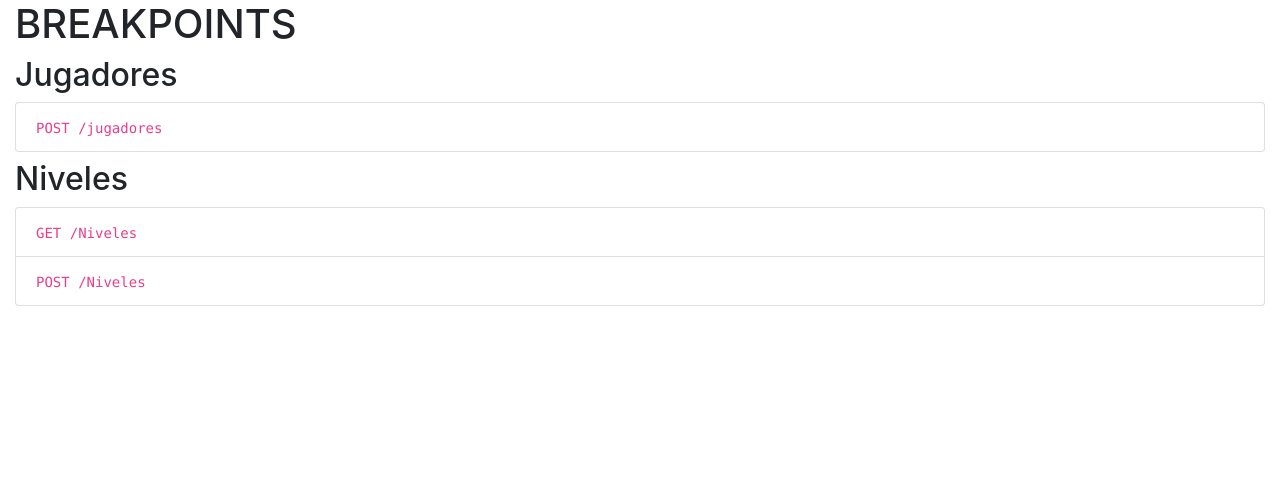
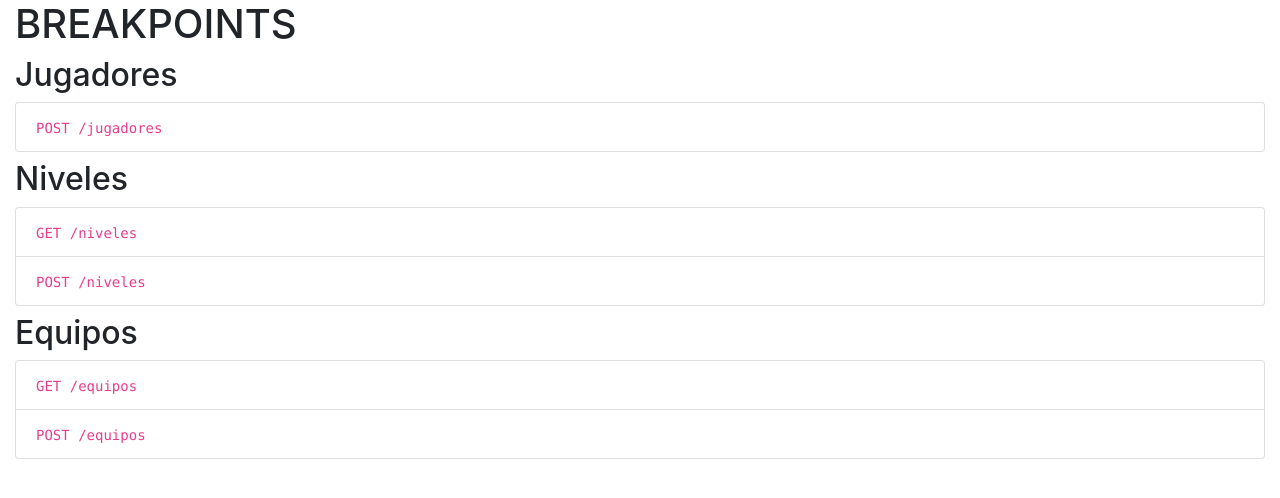
Before and after one commit to abraham1669/api.resuelve.com, a PHP site: page / in a window 1280 px wide. Shown: the top 498 px of the page. Run offline with PHP 8.4, Linux system fonts and the light colour scheme.

Commit message:
[1.0.10] #19-04-21 ##Added -Se añadieron Endpoints para Niveles y Equipos

```diff
--- a/includes/_functions.php
+++ b/includes/_functions.php
@@ -1,75 +1,9 @@
 <?php
 require_once 'medoo.php';
 require_once '_db.php';
-// require_once 'JWT.php';
 
-// function generateToken($json) {
-//   global $db;
-//   if(isset($json['usuario']) && !empty($json['usuario']) && isset($json["password"]) && !empty($json['password'])){
-//     $usuario = trim($json['usuario']);
-//     $password = md5($json['password']);
-//     $siExiste = $db->count("tbl_usuarios",["AND" =>["correo_usr" => $usuario, "clave_usr" => $password]]);
-//     if($siExiste > 0){
-//       $data = $db->get("tbl_usuarios","*",["AND" =>["correo_usr" => $usuario, "clave_usr" => $password]]);
-//         if($data['activo_usr'] == 1){
-//             session_start();
-//             $_SESSION['id'] = $data['id_usr'];
-//             $_SESSION['nombre'] = $data['nombre_usr'];
-//             $_SESSION['correo'] = $data['correo_usr'];
-//             $_SESSION['permisos'] = $data['permisos_usr'];
-//             $payload = [
-//               'iat' => time(),
-//               'iss' => 'localhost',
-//               'exp' => time() + (15*60),
-//               'userId' => $data['id_usr']
-//             ];
-//             $token = JWT::encode($payload, 'Genotipo');
-//             $respuesta = [
-//               "status" => 1,
-//               "texto" => "Token Generado con éxito",
-//               "id" => $data['id_usr'],
-//               "nombre" => $data['nombre_usr'],
-//               "imagen" => $data['imagen_usr'],
-//               "token" => $token,
-//             ];
-//         }else{
-//             $respuesta = [
-//               "status" => 0,
-//               "texto" => "Contacte al administrador",
-//             ];
-//         }
-//     }else{
-//         $respuesta = [
-//           "status" => 0,
-//           "texto" => "Usuario o contraseña incorrectos",
-//         ];
-//     }
-//   }else{
-//       $respuesta = [
-//         "status" => 0,
-//         "texto" => "Datos Vacios",
-//       ];
-//   }
-//   echo json_encode($respuesta);
-// }
-// function validateSesion(){
-//   $headers = apache_request_headers();
-//   if(isset($headers['Authorization'])){
-//     $token = str_replace('Bearer ','',$headers['Authorization']);
-
-//   }else{
-//     return false;
-//   }
-//   // $datos = [
-//   //   "status" => 500,
-//   //   "texto" => "Inicie Sesión",
-//   // ];
-//   // if(!isset($_SESSION['token']) && empty($_SESSION['token'])){
-//   //   echo json_encode($datos, JSON_UNESCAPED_UNICODE|JSON_PRETTY_PRINT);
-//   //   exit;
-//   // }
-// }
 function getGoalforLevel(){
+  // Nos conectamos a la base de datos para poder obtener los registros de los niveles.
   global $db;
   $tabla = [];
   $goles_requeridos_por_nivel = $db->select("niveles",["nombre_niv","goles_minimos_niv"]);
@@ -77,6 +11,19 @@ function getGoalforLevel(){
     $tabla[$gol['nombre_niv']] = $gol["goles_minimos_niv"];
   }
   return $tabla;
+}
+function getEquipos(){
+  // Nos conectamos a la base de datos para poder obtener los registros de los equipos
+  global $db;
+  $tabla = [];
+  $equipos = $db->select("equipos","*");
+  foreach ($equipos as $equipo => $eq) {
+    $tabla[] = [
+      'nombre' => $eq["nombre_eq"],
+      'id' => $eq["id_eq"],
+    ];
+  }
+  echo json_encode($tabla);
 }
 function postSueldos($tabla, $suf, $json){
   // Paso 1, se obtienen los goles de acuerdo al nivel
@@ -107,11 +54,8 @@ function postSueldos($tabla, $suf, $json){
     foreach ($datos_procesados as $datos => $elemento) {
       $suma_porcentajes = floatVal($alcance_equipo + $elemento['alcance_individual']);
       $porcentaje_obtenido = floatVal($suma_porcentajes / 2);
-      // print_r("Alcance de ".$elemento['nombre'].": ".$porcentaje_obtenido."<br>");
       $bono_obtenido = floatVal($elemento['bono'] * $porcentaje_obtenido);
-      // print_r("Bono de ".$elemento['nombre'].": ".$obtener_bono."<br>");
       $sueldo_completo = floatVal($elemento['sueldo'] + $bono_obtenido);
-      // print_r("El sueldo de ".$elemento['nombre'].": ".$sueldo_completo."<br>");
       $elemento['sueldo_completo'] = $sueldo_completo;
       $respuesta['jugadores'][] = [
         "nombre" => $elemento['nombre'],
@@ -125,25 +69,10 @@ function postSueldos($tabla, $suf, $json){
     }
   }
   echo json_encode($respuesta);
-  // print("<pre>".print_r($respuesta,true)."</pre>");
-  // $password = md5($clave);
-  // $entrada = [
-  //   "nombre".$suf => $nombre,
-  //   "correo".$suf => $correo,
-  //   "usuario".$suf => $usuario,
-  //   "clave".$suf => $password,
-  //   "permisos".$suf => $permiso,
-  //   "modulos".$suf => $modulos
-  // ];
-  // $datos = $db->insert($tabla, $entrada);
-  // $error = $db->error();
-  // $respuesta =  ["status" => "error", "code" => 400, "message" => $error[2]];
-  // if($datos->rowCount() > 0){
-  //   $respuesta =  ["status" => "ok", "code" => 200, "message" => "Acción realizada correctamente"];
-  // }
-  // echo json_encode($respuesta);
+
 }
 function insertNiveles($tabla, $suf, $json){
+  // Función POST para poder insertar nuevos niveles
   global $db;
   $entrada = [
     "nombre".$suf => $nombre,
@@ -157,4 +86,18 @@ function insertNiveles($tabla, $suf, $json){
   }
   echo json_encode($respuesta);
 }
+function insertEquipos($tabla, $suf, $json){
+  // Función POST para poder insertar nuevos equipos
+  global $db;
+  $entrada = [
+    "nombre".$suf => $nombre,
+  ];
+  $datos = $db->insert($tabla, $entrada);
+  $error = $db->error();
+  $respuesta =  ["status" => "error", "code" => 400, "message" => $error[2]];
+  if($datos->rowCount() > 0){
+    $respuesta =  ["status" => "ok", "code" => 200, "message" => "Acción realizada correctamente"];
+  }
+  echo json_encode($respuesta);
+}
 ?>
--- a/index.php
+++ b/index.php
@@ -25,6 +25,9 @@ if(isset($_GET['url'])){
         }
         echo json_encode($data);
         break;
+      case 'equipos':
+      getEquipos();
+      break;
     }
     http_response_code(200);
   }else if ($_SERVER['REQUEST_METHOD'] == 'POST'){
@@ -80,8 +83,15 @@ if(isset($_GET['url'])){
         <h2>Niveles</h2>
         <div class="mb-1"></div>
         <ul class="list-group">
-          <li class="list-group-item"><code>GET /Niveles</code></li>
-          <li class="list-group-item"><code>POST /Niveles</code></li>
+          <li class="list-group-item"><code>GET /niveles</code></li>
+          <li class="list-group-item"><code>POST /niveles</code></li>
+        </ul>
+        <div class="mb-2"></div>
+        <h2>Equipos</h2>
+        <div class="mb-1"></div>
+        <ul class="list-group">
+          <li class="list-group-item"><code>GET /equipos</code></li>
+          <li class="list-group-item"><code>POST /equipos</code></li>
         </ul>
       </div>
     </div>
```
